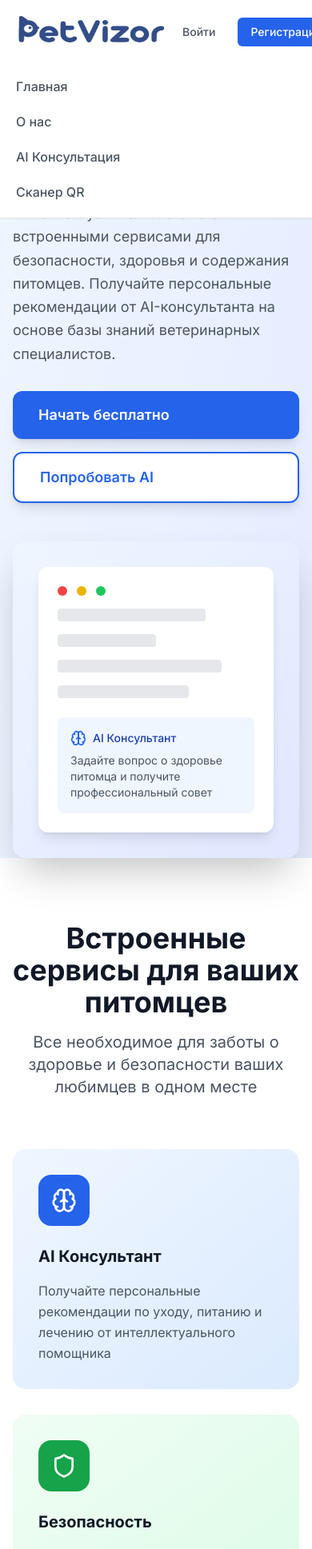
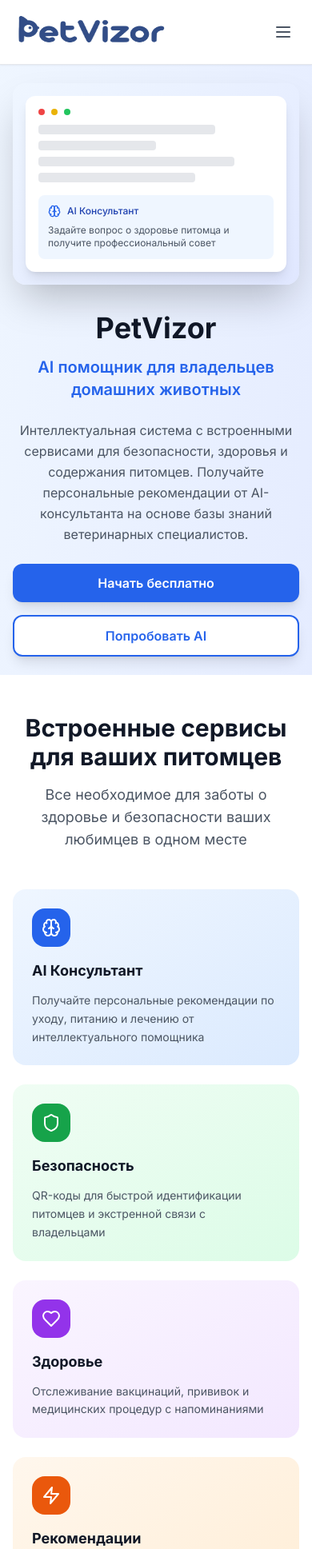
Before and after one commit to jovannirio-prog/petvizor, a Next.js app: page / in a window 390 px wide. Shown: the top 1937 px of the page at 80% size. Built offline with nearby package versions, Linux system fonts and the light colour scheme.

Commit message:
Добавлена адаптация под мобильные устройства: гамбургер-меню, адаптивная верстка главной страницы

```diff
--- a/src/app/page.tsx
+++ b/src/app/page.tsx
@@ -10,33 +10,33 @@ export default function Home() {
       {/* Hero Section */}
       <section className="relative min-h-screen flex items-center justify-center px-4 sm:px-6 lg:px-8 pt-20">
         <div className="max-w-7xl mx-auto w-full">
-          <div className="grid lg:grid-cols-2 gap-12 items-center">
+          <div className="grid lg:grid-cols-2 gap-8 lg:gap-12 items-center">
             {/* Content */}
-            <div className="text-left space-y-8">
-              <div className="space-y-4">
-                <h1 className="text-5xl sm:text-7xl font-bold text-gray-900 leading-tight">
+            <div className="text-center lg:text-left space-y-6 lg:space-y-8">
+              <div className="space-y-3 lg:space-y-4">
+                <h1 className="text-4xl sm:text-5xl lg:text-7xl font-bold text-gray-900 leading-tight">
                   PetVizor
                 </h1>
-                <p className="text-2xl sm:text-3xl font-semibold text-blue-600">
+                <p className="text-xl sm:text-2xl lg:text-3xl font-semibold text-blue-600">
                   AI помощник для владельцев домашних животных
                 </p>
               </div>
 
-              <p className="text-lg sm:text-xl text-gray-600 leading-relaxed max-w-2xl">
+              <p className="text-base sm:text-lg lg:text-xl text-gray-600 leading-relaxed max-w-2xl mx-auto lg:mx-0">
                 Интеллектуальная система с встроенными сервисами для безопасности, здоровья и содержания питомцев.
                 Получайте персональные рекомендации от AI-консультанта на основе базы знаний ветеринарных специалистов.
               </p>
 
-              <div className="flex flex-col sm:flex-row gap-4">
+              <div className="flex flex-col sm:flex-row gap-4 justify-center lg:justify-start">
                 <a
                   href="/register"
-                  className="bg-blue-600 text-white px-8 py-4 rounded-xl text-lg font-semibold hover:bg-blue-700 transition-all duration-300 transform hover:scale-105 shadow-lg"
+                  className="bg-blue-600 text-white px-6 sm:px-8 py-3 sm:py-4 rounded-xl text-base sm:text-lg font-semibold hover:bg-blue-700 transition-all duration-300 transform hover:scale-105 shadow-lg"
                 >
                   Начать бесплатно
                 </a>
                 <a
                   href="/ai-consultation"
-                  className="bg-white text-blue-600 px-8 py-4 rounded-xl text-lg font-semibold border-2 border-blue-600 hover:bg-blue-50 transition-all duration-300 transform hover:scale-105 shadow-lg"
+                  className="bg-white text-blue-600 px-6 sm:px-8 py-3 sm:py-4 rounded-xl text-base sm:text-lg font-semibold border-2 border-blue-600 hover:bg-blue-50 transition-all duration-300 transform hover:scale-105 shadow-lg"
                 >
                   Попробовать AI
                 </a>
@@ -44,26 +44,26 @@ export default function Home() {
             </div>
 
             {/* Screenshot/Image */}
-            <div className="relative">
-              <div className="bg-gradient-to-br from-blue-50 to-indigo-100 rounded-2xl p-8 shadow-2xl">
-                <div className="bg-white rounded-xl p-6 shadow-lg">
-                  <div className="flex items-center space-x-3 mb-4">
-                    <div className="w-3 h-3 bg-red-500 rounded-full"></div>
-                    <div className="w-3 h-3 bg-yellow-500 rounded-full"></div>
-                    <div className="w-3 h-3 bg-green-500 rounded-full"></div>
+            <div className="relative order-first lg:order-last">
+              <div className="bg-gradient-to-br from-blue-50 to-indigo-100 rounded-2xl p-4 sm:p-6 lg:p-8 shadow-2xl">
+                <div className="bg-white rounded-xl p-4 sm:p-6 shadow-lg">
+                  <div className="flex items-center space-x-2 sm:space-x-3 mb-3 sm:mb-4">
+                    <div className="w-2 h-2 sm:w-3 sm:h-3 bg-red-500 rounded-full"></div>
+                    <div className="w-2 h-2 sm:w-3 sm:h-3 bg-yellow-500 rounded-full"></div>
+                    <div className="w-2 h-2 sm:w-3 sm:h-3 bg-green-500 rounded-full"></div>
                   </div>
-                  <div className="space-y-4">
-                    <div className="h-4 bg-gray-200 rounded w-3/4"></div>
-                    <div className="h-4 bg-gray-200 rounded w-1/2"></div>
-                    <div className="h-4 bg-gray-200 rounded w-5/6"></div>
-                    <div className="h-4 bg-gray-200 rounded w-2/3"></div>
+                  <div className="space-y-2 sm:space-y-4">
+                    <div className="h-3 sm:h-4 bg-gray-200 rounded w-3/4"></div>
+                    <div className="h-3 sm:h-4 bg-gray-200 rounded w-1/2"></div>
+                    <div className="h-3 sm:h-4 bg-gray-200 rounded w-5/6"></div>
+                    <div className="h-3 sm:h-4 bg-gray-200 rounded w-2/3"></div>
                   </div>
-                  <div className="mt-6 p-4 bg-blue-50 rounded-lg">
+                  <div className="mt-4 sm:mt-6 p-3 sm:p-4 bg-blue-50 rounded-lg">
                     <div className="flex items-center space-x-2">
-                      <Brain className="w-5 h-5 text-blue-600" />
-                      <span className="text-sm font-medium text-blue-800">AI Консультант</span>
+                      <Brain className="w-4 h-4 sm:w-5 sm:h-5 text-blue-600" />
+                      <span className="text-xs sm:text-sm font-medium text-blue-800">AI Консультант</span>
                     </div>
-                    <p className="text-sm text-gray-600 mt-2">
+                    <p className="text-xs sm:text-sm text-gray-600 mt-2">
                       Задайте вопрос о здоровье питомца и получите профессиональный совет
                     </p>
                   </div>
@@ -75,74 +75,74 @@ export default function Home() {
       </section>
 
       {/* Features Section */}
-      <section className="py-20 px-4 sm:px-6 lg:px-8 bg-white">
+      <section className="py-12 sm:py-16 lg:py-20 px-4 sm:px-6 lg:px-8 bg-white">
         <div className="max-w-7xl mx-auto">
-          <div className="text-center mb-16">
-            <h2 className="text-4xl font-bold text-gray-900 mb-4">
+          <div className="text-center mb-12 sm:mb-16">
+            <h2 className="text-3xl sm:text-4xl font-bold text-gray-900 mb-4">
               Встроенные сервисы для ваших питомцев
             </h2>
-            <p className="text-xl text-gray-600 max-w-3xl mx-auto">
+            <p className="text-lg sm:text-xl text-gray-600 max-w-3xl mx-auto">
               Все необходимое для заботы о здоровье и безопасности ваших любимцев в одном месте
             </p>
           </div>
 
-          <div className="grid grid-cols-1 md:grid-cols-2 lg:grid-cols-3 gap-8">
-            <div className="bg-gradient-to-br from-blue-50 to-blue-100 p-8 rounded-2xl hover:shadow-lg transition-all duration-300">
-              <div className="w-16 h-16 bg-blue-600 rounded-2xl flex items-center justify-center mb-6">
-                <Brain className="w-8 h-8 text-white" />
+          <div className="grid grid-cols-1 sm:grid-cols-2 lg:grid-cols-3 gap-6 sm:gap-8">
+            <div className="bg-gradient-to-br from-blue-50 to-blue-100 p-6 sm:p-8 rounded-2xl hover:shadow-lg transition-all duration-300">
+              <div className="w-12 h-12 sm:w-16 sm:h-16 bg-blue-600 rounded-2xl flex items-center justify-center mb-4 sm:mb-6">
+                <Brain className="w-6 h-6 sm:w-8 sm:h-8 text-white" />
               </div>
-              <h3 className="text-xl font-bold text-gray-900 mb-4">AI Консультант</h3>
-              <p className="text-gray-600 leading-relaxed">
+              <h3 className="text-lg sm:text-xl font-bold text-gray-900 mb-3 sm:mb-4">AI Консультант</h3>
+              <p className="text-sm sm:text-base text-gray-600 leading-relaxed">
                 Получайте персональные рекомендации по уходу, питанию и лечению от интеллектуального помощника
               </p>
             </div>
 
-            <div className="bg-gradient-to-br from-green-50 to-green-100 p-8 rounded-2xl hover:shadow-lg transition-all duration-300">
-              <div className="w-16 h-16 bg-green-600 rounded-2xl flex items-center justify-center mb-6">
-                <Shield className="w-8 h-8 text-white" />
+            <div className="bg-gradient-to-br from-green-50 to-green-100 p-6 sm:p-8 rounded-2xl hover:shadow-lg transition-all duration-300">
+              <div className="w-12 h-12 sm:w-16 sm:h-16 bg-green-600 rounded-2xl flex items-center justify-center mb-4 sm:mb-6">
+                <Shield className="w-6 h-6 sm:w-8 sm:h-8 text-white" />
               </div>
-              <h3 className="text-xl font-bold text-gray-900 mb-4">Безопасность</h3>
-              <p className="text-gray-600 leading-relaxed">
+              <h3 className="text-lg sm:text-xl font-bold text-gray-900 mb-3 sm:mb-4">Безопасность</h3>
+              <p className="text-sm sm:text-base text-gray-600 leading-relaxed">
                 QR-коды для быстрой идентификации питомцев и экстренной связи с владельцами
               </p>
             </div>
 
-            <div className="bg-gradient-to-br from-purple-50 to-purple-100 p-8 rounded-2xl hover:shadow-lg transition-all duration-300">
-              <div className="w-16 h-16 bg-purple-600 rounded-2xl flex items-center justify-center mb-6">
-                <Heart className="w-8 h-8 text-white" />
+            <div className="bg-gradient-to-br from-purple-50 to-purple-100 p-6 sm:p-8 rounded-2xl hover:shadow-lg transition-all duration-300">
+              <div className="w-12 h-12 sm:w-16 sm:h-16 bg-purple-600 rounded-2xl flex items-center justify-center mb-4 sm:mb-6">
+                <Heart className="w-6 h-6 sm:w-8 sm:h-8 text-white" />
               </div>
-              <h3 className="text-xl font-bold text-gray-900 mb-4">Здоровье</h3>
-              <p className="text-gray-600 leading-relaxed">
+              <h3 className="text-lg sm:text-xl font-bold text-gray-900 mb-3 sm:mb-4">Здоровье</h3>
+              <p className="text-sm sm:text-base text-gray-600 leading-relaxed">
                 Отслеживание вакцинаций, прививок и медицинских процедур с напоминаниями
               </p>
             </div>
 
-            <div className="bg-gradient-to-br from-orange-50 to-orange-100 p-8 rounded-2xl hover:shadow-lg transition-all duration-300">
-              <div className="w-16 h-16 bg-orange-600 rounded-2xl flex items-center justify-center mb-6">
-                <Zap className="w-8 h-8 text-white" />
+            <div className="bg-gradient-to-br from-orange-50 to-orange-100 p-6 sm:p-8 rounded-2xl hover:shadow-lg transition-all duration-300">
+              <div className="w-12 h-12 sm:w-16 sm:h-16 bg-orange-600 rounded-2xl flex items-center justify-center mb-4 sm:mb-6">
+                <Zap className="w-6 h-6 sm:w-8 sm:h-8 text-white" />
               </div>
-              <h3 className="text-xl font-bold text-gray-900 mb-4">Рекомендации</h3>
-              <p className="text-gray-600 leading-relaxed">
+              <h3 className="text-lg sm:text-xl font-bold text-gray-900 mb-3 sm:mb-4">Рекомендации</h3>
+              <p className="text-sm sm:text-base text-gray-600 leading-relaxed">
                 Персональные советы по содержанию, питанию и активности на основе породы и возраста
               </p>
             </div>
 
-            <div className="bg-gradient-to-br from-red-50 to-red-100 p-8 rounded-2xl hover:shadow-lg transition-all duration-300">
-              <div className="w-16 h-16 bg-red-600 rounded-2xl flex items-center justify-center mb-6">
-                <MessageCircle className="w-8 h-8 text-white" />
+            <div className="bg-gradient-to-br from-red-50 to-red-100 p-6 sm:p-8 rounded-2xl hover:shadow-lg transition-all duration-300">
+              <div className="w-12 h-12 sm:w-16 sm:h-16 bg-red-600 rounded-2xl flex items-center justify-center mb-4 sm:mb-6">
+                <MessageCircle className="w-6 h-6 sm:w-8 sm:h-8 text-white" />
               </div>
-              <h3 className="text-xl font-bold text-gray-900 mb-4">Экстренная помощь</h3>
-              <p className="text-gray-600 leading-relaxed">
+              <h3 className="text-lg sm:text-xl font-bold text-gray-900 mb-3 sm:mb-4">Экстренная помощь</h3>
+              <p className="text-sm sm:text-base text-gray-600 leading-relaxed">
                 Быстрая связь с ветеринарами и инструкции по первой помощи в критических ситуациях
               </p>
             </div>
 
-            <div className="bg-gradient-to-br from-indigo-50 to-indigo-100 p-8 rounded-2xl hover:shadow-lg transition-all duration-300">
-              <div className="w-16 h-16 bg-indigo-600 rounded-2xl flex items-center justify-center mb-6">
-                <QrCode className="w-8 h-8 text-white" />
+            <div className="bg-gradient-to-br from-indigo-50 to-indigo-100 p-6 sm:p-8 rounded-2xl hover:shadow-lg transition-all duration-300">
+              <div className="w-12 h-12 sm:w-16 sm:h-16 bg-indigo-600 rounded-2xl flex items-center justify-center mb-4 sm:mb-6">
+                <QrCode className="w-6 h-6 sm:w-8 sm:h-8 text-white" />
               </div>
-              <h3 className="text-xl font-bold text-gray-900 mb-4">Управление профилями</h3>
-              <p className="text-gray-600 leading-relaxed">
+              <h3 className="text-lg sm:text-xl font-bold text-gray-900 mb-3 sm:mb-4">Управление профилями</h3>
+              <p className="text-sm sm:text-base text-gray-600 leading-relaxed">
                 Создавайте и управляйте профилями всех ваших питомцев с полной историей
               </p>
             </div>
--- a/src/components/Navigation.tsx
+++ b/src/components/Navigation.tsx
@@ -3,17 +3,30 @@
 import { useState, useEffect } from 'react'
 import Link from 'next/link'
 import { useUser } from '@/hooks/useUser'
-import { User, LogOut, Settings, ChevronDown, Calendar, Shield } from 'lucide-react'
+import { User, LogOut, Settings, ChevronDown, Calendar, Shield, Menu, X } from 'lucide-react'
 import Logo from './Logo'
 
 export default function Navigation() {
   const { user, loading, logout } = useUser()
   const [showMenu, setShowMenu] = useState(false)
+  const [showMobileMenu, setShowMobileMenu] = useState(false)
 
   // Добавляем логирование для отладки
   useEffect(() => {
     console.log('🧭 Navigation: Состояние изменилось', { user, loading })
   }, [user, loading])
+
+  // Закрываем мобильное меню при изменении размера экрана
+  useEffect(() => {
+    const handleResize = () => {
+      if (window.innerWidth >= 768) {
+        setShowMobileMenu(false)
+      }
+    }
+
+    window.addEventListener('resize', handleResize)
+    return () => window.removeEventListener('resize', handleResize)
+  }, [])
 
   return (
     <nav className="fixed top-0 left-0 right-0 bg-white shadow-sm border-b z-50">
@@ -26,7 +39,7 @@ export default function Navigation() {
             </Link>
           </div>
 
-          {/* Навигационные ссылки */}
+          {/* Навигационные ссылки - только для десктопа */}
           <div className="hidden md:block">
             <div className="ml-10 flex items-baseline space-x-4">
               <Link href="/" className="text-gray-600 hover:text-gray-900 px-3 py-2 rounded-md text-sm font-medium">
@@ -51,6 +64,8 @@ export default function Navigation() {
             ) : user ? (
               /* Пользователь авторизован */
               <div className="relative">
+                {/* Десктопное меню пользователя */}
+                <div className="hidden md:block">
                   <button
                     onClick={() => setShowMenu(!showMenu)}
                     className="flex items-center space-x-2 text-gray-700 hover:text-gray-900 px-3 py-2 rounded-md text-sm font-medium focus:outline-none focus:ring-2 focus:ring-blue-500"
@@ -121,9 +136,17 @@ export default function Navigation() {
                     </div>
                   )}
                 </div>
+
+                {/* Мобильная иконка пользователя */}
+                <div className="md:hidden">
+                  <div className="w-8 h-8 bg-blue-100 rounded-full flex items-center justify-center">
+                    <User className="w-4 h-4 text-blue-600" />
+                  </div>
+                </div>
+              </div>
             ) : (
               /* Пользователь не авторизован */
-              <div className="flex items-center space-x-4">
+              <div className="hidden md:flex items-center space-x-4">
                 <Link
                   href="/login"
                   className="text-gray-600 hover:text-gray-900 px-3 py-2 rounded-md text-sm font-medium"
@@ -138,27 +161,132 @@ export default function Navigation() {
                 </Link>
               </div>
             )}
+
+            {/* Гамбургер меню - только для мобильных */}
+            <div className="md:hidden ml-4">
+              <button
+                onClick={() => setShowMobileMenu(!showMobileMenu)}
+                className="text-gray-600 hover:text-gray-900 focus:outline-none focus:ring-2 focus:ring-blue-500 p-2 rounded-md"
+              >
+                {showMobileMenu ? (
+                  <X className="w-6 h-6" />
+                ) : (
+                  <Menu className="w-6 h-6" />
+                )}
+              </button>
+            </div>
           </div>
         </div>
       </div>
 
       {/* Мобильное меню */}
-      <div className="md:hidden">
-        <div className="px-2 pt-2 pb-3 space-y-1 sm:px-3">
-          <Link href="/" className="text-gray-600 hover:text-gray-900 block px-3 py-2 rounded-md text-base font-medium">
+      {showMobileMenu && (
+        <div className="md:hidden bg-white border-t border-gray-200">
+          <div className="px-2 pt-2 pb-3 space-y-1">
+            {/* Навигационные ссылки */}
+            <Link
+              href="/"
+              className="text-gray-600 hover:text-gray-900 block px-3 py-2 rounded-md text-base font-medium"
+              onClick={() => setShowMobileMenu(false)}
+            >
               Главная
             </Link>
-          <Link href="/about" className="text-gray-600 hover:text-gray-900 block px-3 py-2 rounded-md text-base font-medium">
+            <Link
+              href="/about"
+              className="text-gray-600 hover:text-gray-900 block px-3 py-2 rounded-md text-base font-medium"
+              onClick={() => setShowMobileMenu(false)}
+            >
               О нас
             </Link>
-          <Link href="/ai-consultation" className="text-gray-600 hover:text-gray-900 block px-3 py-2 rounded-md text-base font-medium">
+            <Link
+              href="/ai-consultation"
+              className="text-gray-600 hover:text-gray-900 block px-3 py-2 rounded-md text-base font-medium"
+              onClick={() => setShowMobileMenu(false)}
+            >
               AI Консультация
             </Link>
-          <Link href="/qr-scan" className="text-gray-600 hover:text-gray-900 block px-3 py-2 rounded-md text-base font-medium">
+            <Link
+              href="/qr-scan"
+              className="text-gray-600 hover:text-gray-900 block px-3 py-2 rounded-md text-base font-medium"
+              onClick={() => setShowMobileMenu(false)}
+            >
               Сканер QR
             </Link>
+
+            {/* Пользовательские ссылки для мобильных */}
+            {user ? (
+              <>
+                <hr className="my-2" />
+                <Link
+                  href="/dashboard"
+                  className="text-gray-600 hover:text-gray-900 block px-3 py-2 rounded-md text-base font-medium"
+                  onClick={() => setShowMobileMenu(false)}
+                >
+                  Личный кабинет
+                </Link>
+                <Link
+                  href="/profile"
+                  className="text-gray-600 hover:text-gray-900 block px-3 py-2 rounded-md text-base font-medium"
+                  onClick={() => setShowMobileMenu(false)}
+                >
+                  Профиль
+                </Link>
+                <Link
+                  href="/events"
+                  className="text-gray-600 hover:text-gray-900 block px-3 py-2 rounded-md text-base font-medium"
+                  onClick={() => setShowMobileMenu(false)}
+                >
+                  События
+                </Link>
+                {user?.role?.name === 'admin' && (
+                  <Link
+                    href="/admin/users"
+                    className="text-gray-600 hover:text-gray-900 block px-3 py-2 rounded-md text-base font-medium"
+                    onClick={() => setShowMobileMenu(false)}
+                  >
+                    Управление пользователями
+                  </Link>
+                )}
+                <Link
+                  href="/settings"
+                  className="text-gray-600 hover:text-gray-900 block px-3 py-2 rounded-md text-base font-medium"
+                  onClick={() => setShowMobileMenu(false)}
+                >
+                  Настройки
+                </Link>
+                <hr className="my-2" />
+                <button
+                  onClick={() => {
+                    logout()
+                    setShowMobileMenu(false)
+                  }}
+                  className="text-red-600 hover:text-red-800 block w-full text-left px-3 py-2 rounded-md text-base font-medium"
+                >
+                  Выйти
+                </button>
+              </>
+            ) : (
+              <>
+                <hr className="my-2" />
+                <Link
+                  href="/login"
+                  className="text-gray-600 hover:text-gray-900 block px-3 py-2 rounded-md text-base font-medium"
+                  onClick={() => setShowMobileMenu(false)}
+                >
+                  Войти
+                </Link>
+                <Link
+                  href="/register"
+                  className="bg-blue-600 text-white block px-3 py-2 rounded-md text-base font-medium hover:bg-blue-700 transition-colors"
+                  onClick={() => setShowMobileMenu(false)}
+                >
+                  Регистрация
+                </Link>
+              </>
+            )}
           </div>
         </div>
+      )}
     </nav>
   )
 }
```
Lines whose indentation alone changed are shown as unchanged.
